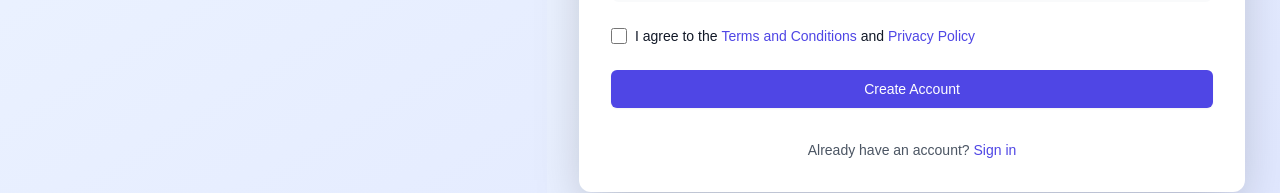
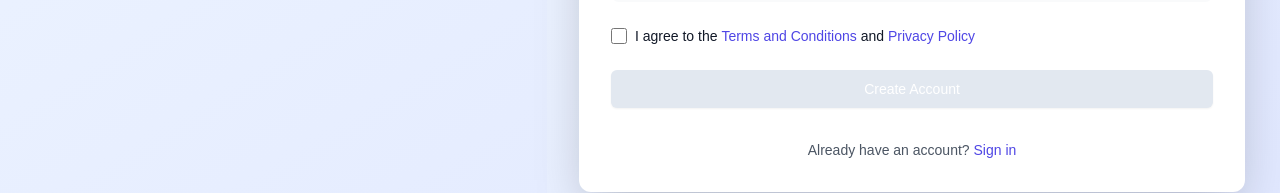
Before and after one commit to SunilBasnet07/cybersecurity_project, a Next.js app: page /auth/register in a window 1280 px wide. Shown: the part 590-783 px from the top of the page. Built offline with nearby package versions, Linux system fonts and the light colour scheme; no server answers.

Commit message:
feat: implement check and uncheck in register

```diff
--- a/src/components/register.js
+++ b/src/components/register.js
@@ -20,6 +20,7 @@ import lockImage from '@/image/lockimage.png'
 const Register = () => {
   const [showPassword, setShowPassword] = useState(false);
   const [showConfirmPassword, setShowConfirmPassword] = useState(false);
+  const [isChecked, setIsChecked] = useState(false);
   const [isOTPOpen, setIsOTPOpen] = useState(false);
   const dispatch = useDispatch();
   const [question, setQuestion] = useState(null);
@@ -462,7 +463,9 @@ const Register = () => {
               id="terms"
               name="terms"
               type="checkbox"
+              checked= {isChecked}
               required
+              onChange={()=>setIsChecked(!isChecked)}
               className="h-4 w-4 text-indigo-600 focus:ring-indigo-500 border-gray-300 rounded"
             />
             <label htmlFor="terms" className="ml-2 block text-sm text-gray-900">
@@ -481,7 +484,7 @@ const Register = () => {
           <motion.div className="mt-6" variants={itemVariants}>
             <motion.button
               type="submit"
-              disabled={loading}
+              disabled={loading || !isChecked}
               className="w-full disabled:cursor-not-allowed gap-2 disabled:bg-slate-200 flex justify-center py-2 px-4 border border-transparent rounded-md shadow-sm text-sm font-medium text-white bg-indigo-600 hover:bg-indigo-700 focus:outline-none focus:ring-2 focus:ring-offset-2 focus:ring-indigo-500 transition duration-150 ease-in-out"
               whileHover={{ scale: 1.02 }}
               whileTap={{ scale: 0.98 }}
```
